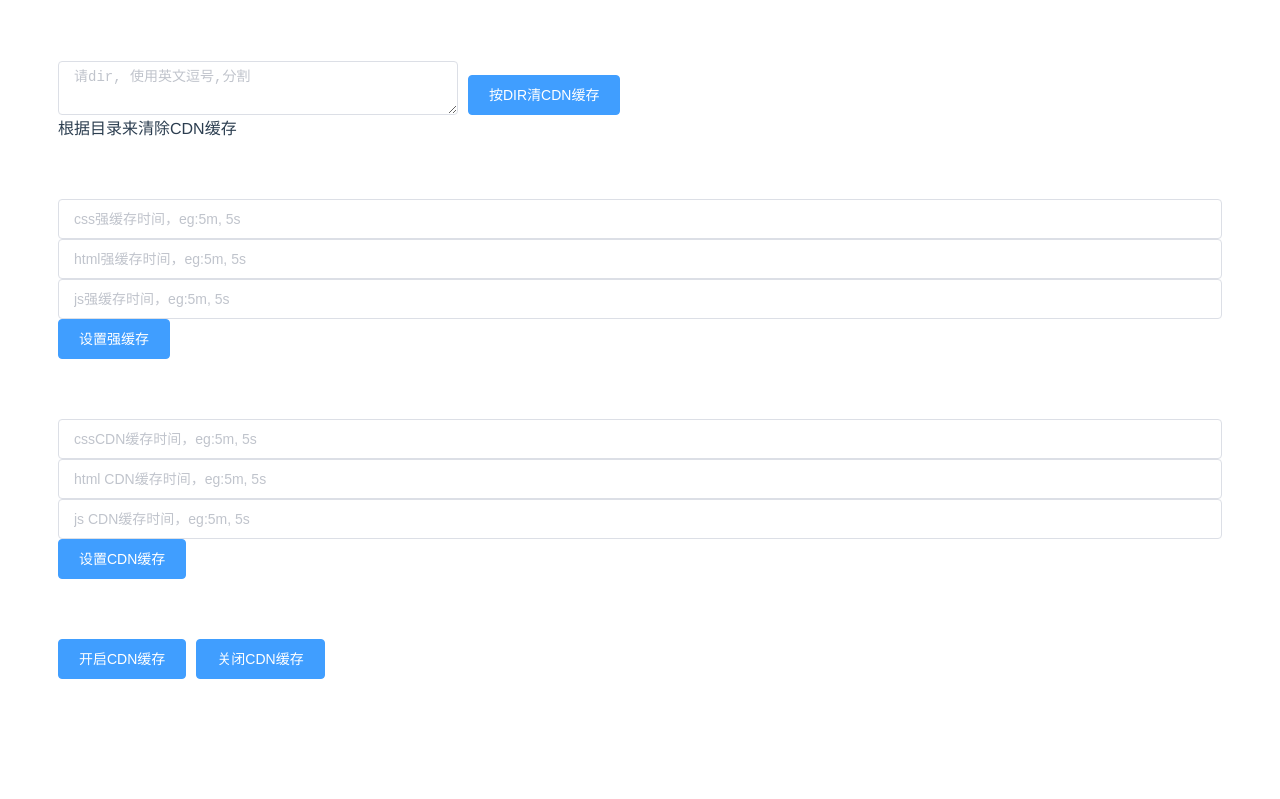
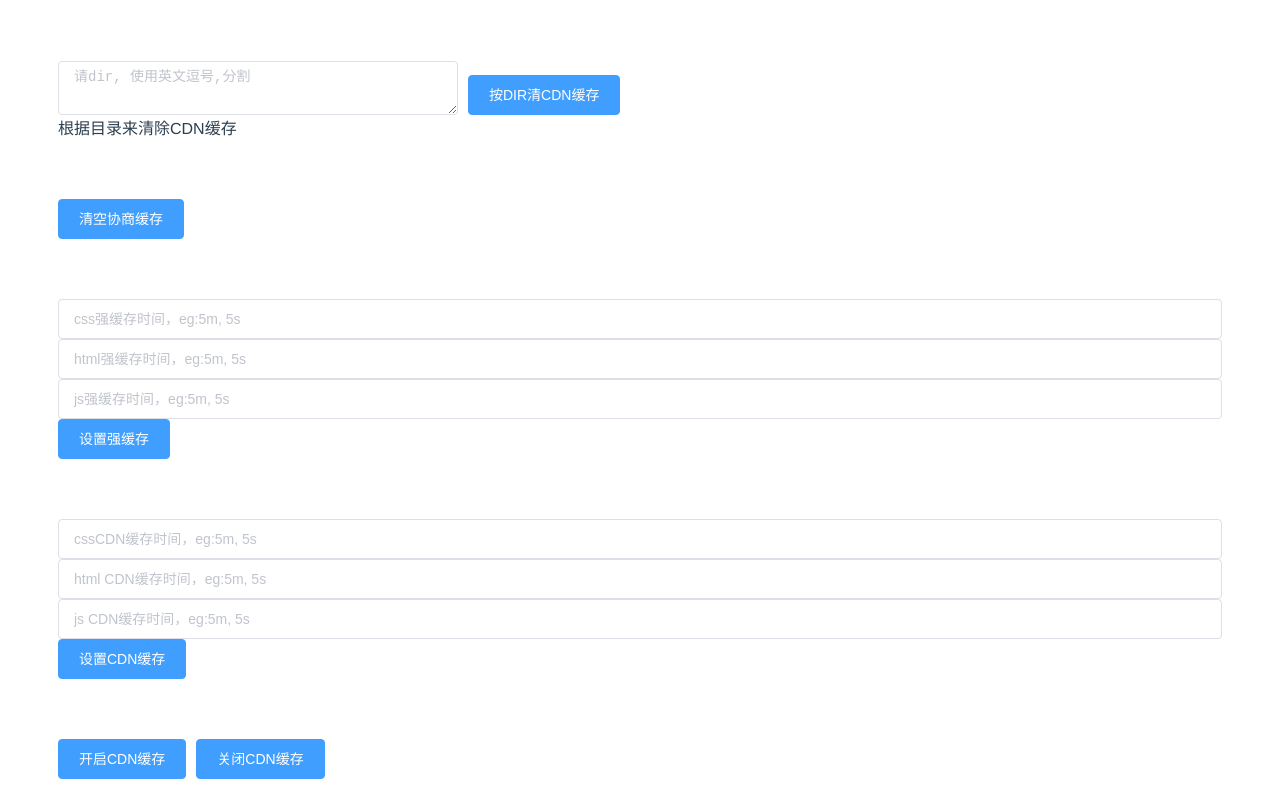
Before and after one commit to dujuncheng/wugong, a Vue app in the folder home/: page / in a window 1280 px wide. Shown: the part 831-1630 px from the top of the page. Before the commit the page ends 1530 px from the top, so only its background shows below. Built offline with nearby package versions, Linux system fonts and the light colour scheme.

Commit message:
add code

```diff
--- a/home/src/components/HelloWorld.vue
+++ b/home/src/components/HelloWorld.vue
@@ -65,12 +65,12 @@
               <div v-if="cache3 && !loadingCache3">{{cache3}}</div>
           </div>
 
-          <!--<div class="cache-item">-->
-              <!--<el-button type="primary" @click="handleCleanCache(1, 4)">清空协商缓存</el-button>-->
-              <!--<img v-if="loadingCache4" class="loadingBranch" src="https://timgsa.baidu.com/timg?image&quality=80&size=b9999_10000&sec=1547402653549&di=7af100875d9d454d4d1522c0be6d30be&imgtype=0&src=http%3A%2F%2Fspider.nosdn.127.net%2F2964c767d5798be6c8f83739fb5689b9.gif" alt="">-->
-              <!--<span v-if="loadingCache4"> 请稍等1分钟，正在清空缓存 </span>-->
-              <!--<div v-if="cache4 && !loadingCache4">{{cache4}}</div>-->
-          <!--</div>-->
+          <div class="cache-item">
+              <el-button type="primary" @click="handleCleanCache(1, 4)">清空协商缓存</el-button>
+              <img v-if="loadingCache4" class="loadingBranch" src="https://timgsa.baidu.com/timg?image&quality=80&size=b9999_10000&sec=1547402653549&di=7af100875d9d454d4d1522c0be6d30be&imgtype=0&src=http%3A%2F%2Fspider.nosdn.127.net%2F2964c767d5798be6c8f83739fb5689b9.gif" alt="">
+              <span v-if="loadingCache4"> 请稍等1分钟，正在清空缓存 </span>
+              <div v-if="cache4 && !loadingCache4">{{cache4}}</div>
+          </div>
 
           <!-- 设置强缓存时间 -->
           <div class="cache-item">
```
